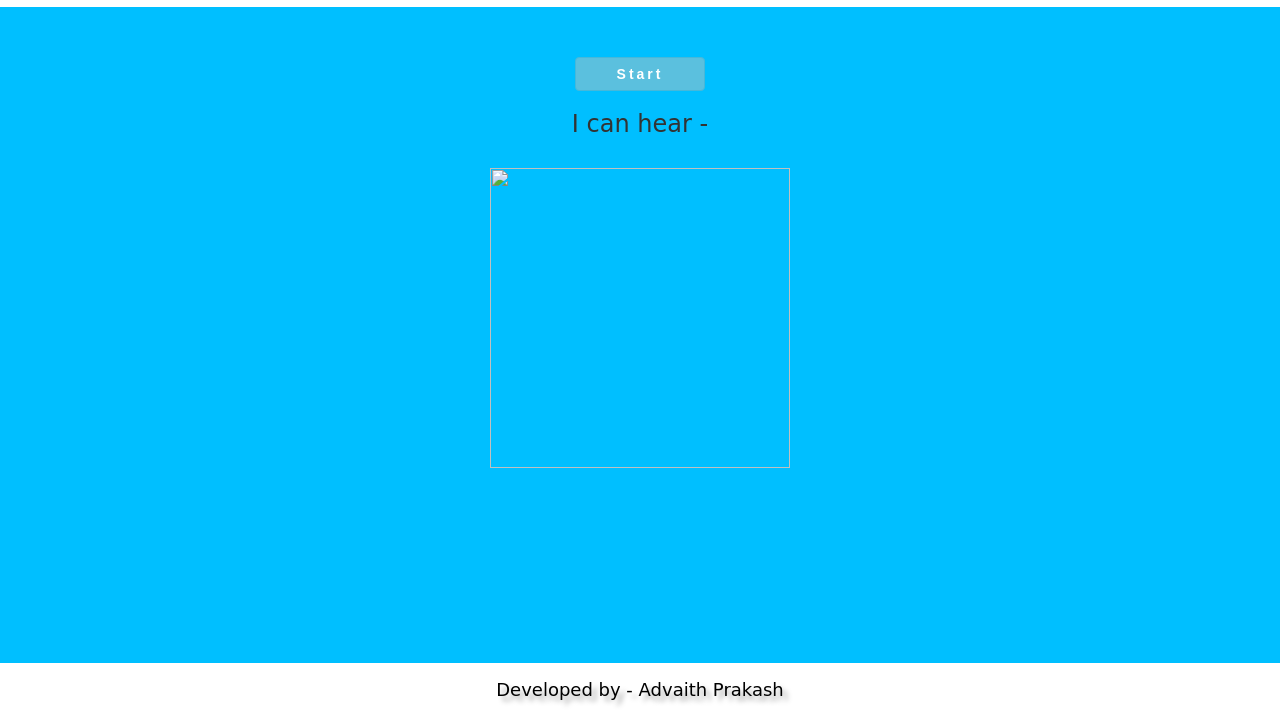
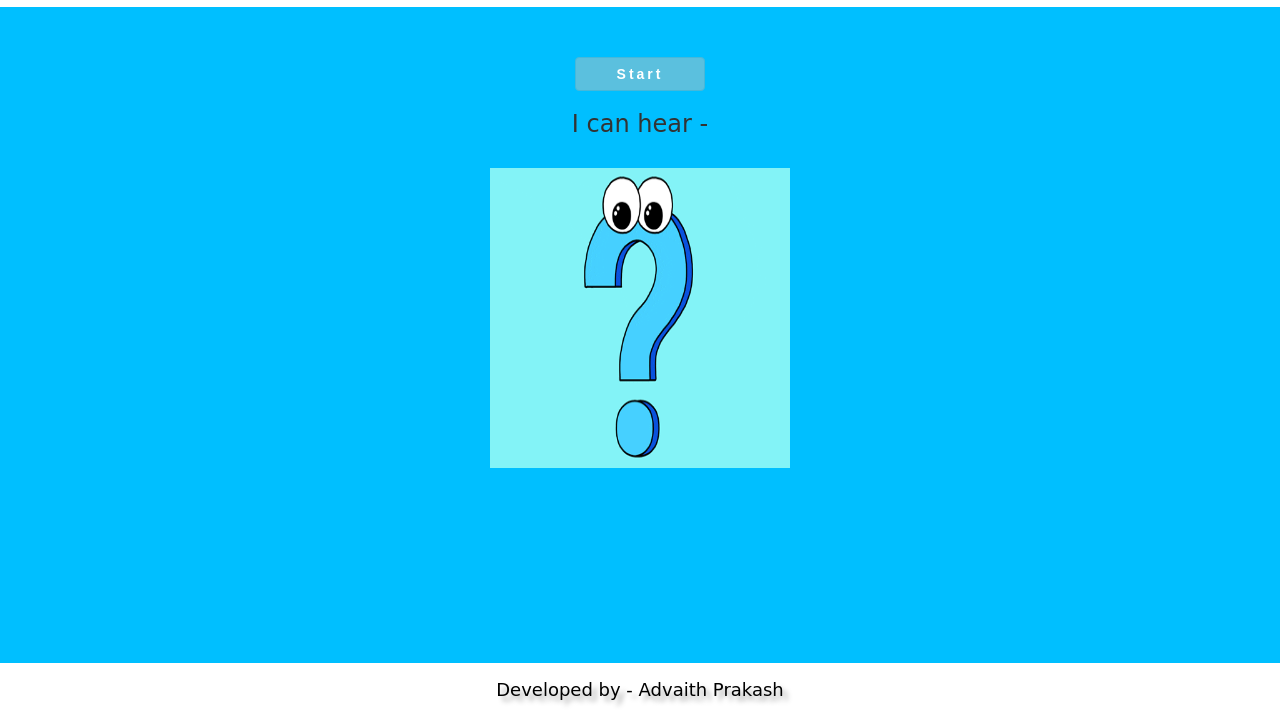
Before and after one commit to Advaith6/Sound-Controlled-Animals, a plain HTML site: page index.html in a window 1280 px wide. Shown: the part 83-800 px from the top of the page. Drawn offline with nearby package versions, Linux system fonts and the light colour scheme.

Commit message:
Add files via upload

```diff
--- a/index.html
+++ b/index.html
@@ -23,7 +23,7 @@
       <h4 id="result_count"></h4>
       <h3 id="result_label">I can hear - </h3>
       <br>
-      <img src="" id="animal_image" width="300" height="300">
+      <img src="question mark.gif" id="animal_image" width="300" height="300">
     </center>
   </div>
 
```
